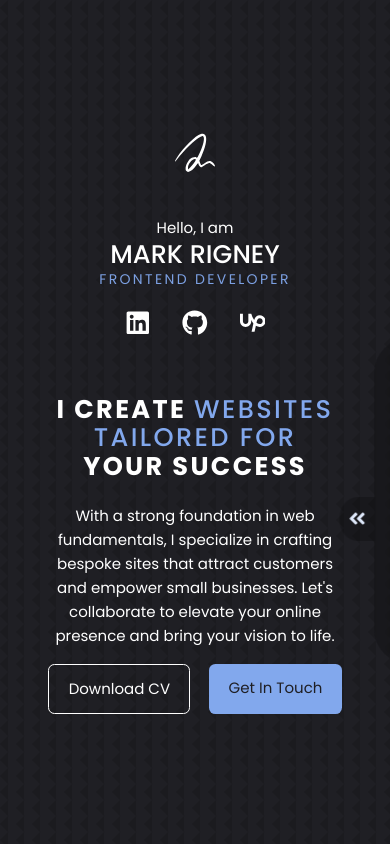
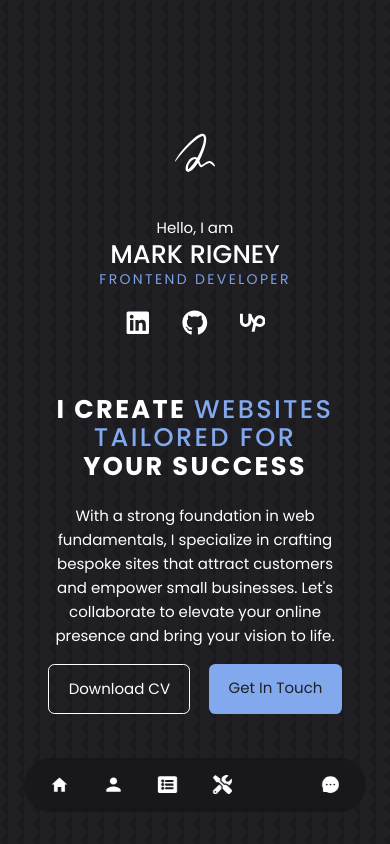
Before and after one commit to KramYengir/portfolio_page, a React (Vite) app: page / in a window 390 px wide. Shown: the top 844 px of the page. Built offline with nearby package versions, Linux system fonts and the light colour scheme; some icons are missing.

Commit message:
revert to original mobile layout

```diff
--- a/src/components/Nav/nav.css
+++ b/src/components/Nav/nav.css
@@ -1,12 +1,12 @@
 nav {
-  position: relative;
+  /* position: relative; */
   display: flex block;
   gap: 1rem;
   width: max-content;
   padding-inline: 2rem 6rem;
 
   position: fixed;
-  z-index: 22;
+  z-index: 222;
   top: 2rem;
   right: 0;
   opacity: 1;
@@ -66,17 +66,15 @@ nav .icon {
     width: max-content;
     padding: 0.5rem 1rem;
 
-    position: fixed;
-    z-index: 2222;
-    display: grid;
+    /* display: grid;
+    flex-direction: column; */
     justify-content: center;
-    /* flex-direction: column; */
-    /* top: initial;
+    top: initial;
     bottom: 2rem;
-    right: 50%; */
-    top: 40%;
-    right: 1rem;
-    /* transform: translateX(50%); */
+    left: 50%;
+    /* top: 50%;
+    right: 1rem;*/
+    transform: translateX(-50%);
 
     background: rgba(0, 0, 0, 0.2);
     backdrop-filter: blur(5px);
@@ -107,8 +105,8 @@ nav .icon {
     display: none;
   }
 
-  nav .nav-slider {
-    display: grid;
+  /* nav .nav-slider {
+    display: none;
 
     position: absolute;
     top: 49%;
@@ -122,15 +120,15 @@ nav .icon {
 
     border-radius: 50% 0 0 50%;
     animation: none;
-  }
+  } */
 
   nav.mobile-hidden .nav-slider {
     animation: flash 5s infinite;
   }
 
-  nav.mobile-hidden {
-    transform: translateX(100%);
-  }
+  /* nav.mobile-hidden {
+    transform: translateX(100%) translateY(-50%);
+  } */
 }
 
 /* Flashing animation */
```
